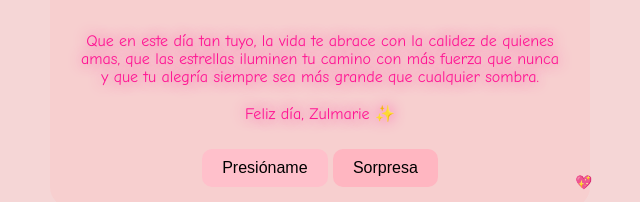
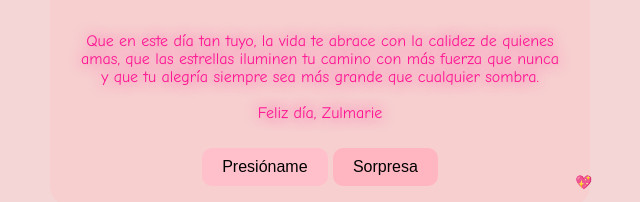
Before and after one commit to mrksrecords/cumple-zulmarie1, a plain HTML site: page index.html in a window 1280 px wide. Shown: the part 631-833 px from the top of the page, 320-960 px from the left. Drawn offline with Linux system fonts and the light colour scheme.

Commit message:
Update index.html

```diff
--- a/index.html
+++ b/index.html
@@ -19,7 +19,7 @@
     que las estrellas iluminen tu camino con más fuerza que nunca y que tu alegría
     siempre sea más grande que cualquier sombra.
     <br><br>
-    Feliz día, Zulmarie ✨
+    Feliz día, Zulmarie
   </p>
 
   <button id="boton"> Presióname </button>
```
